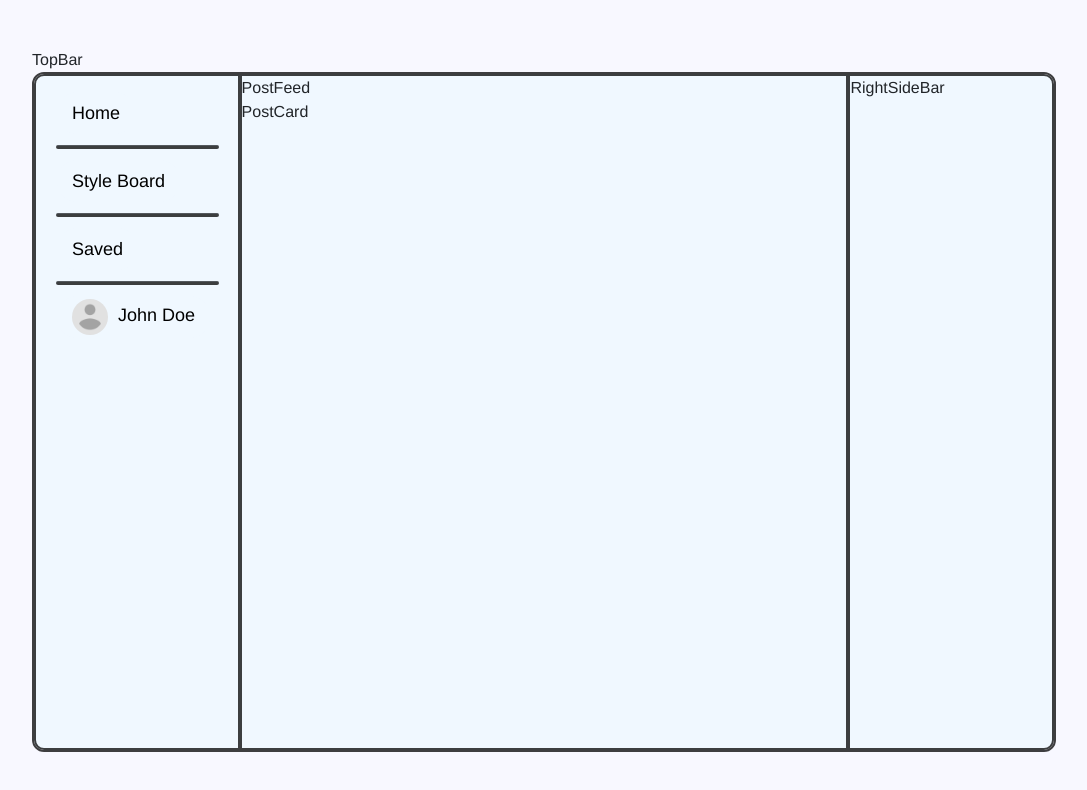
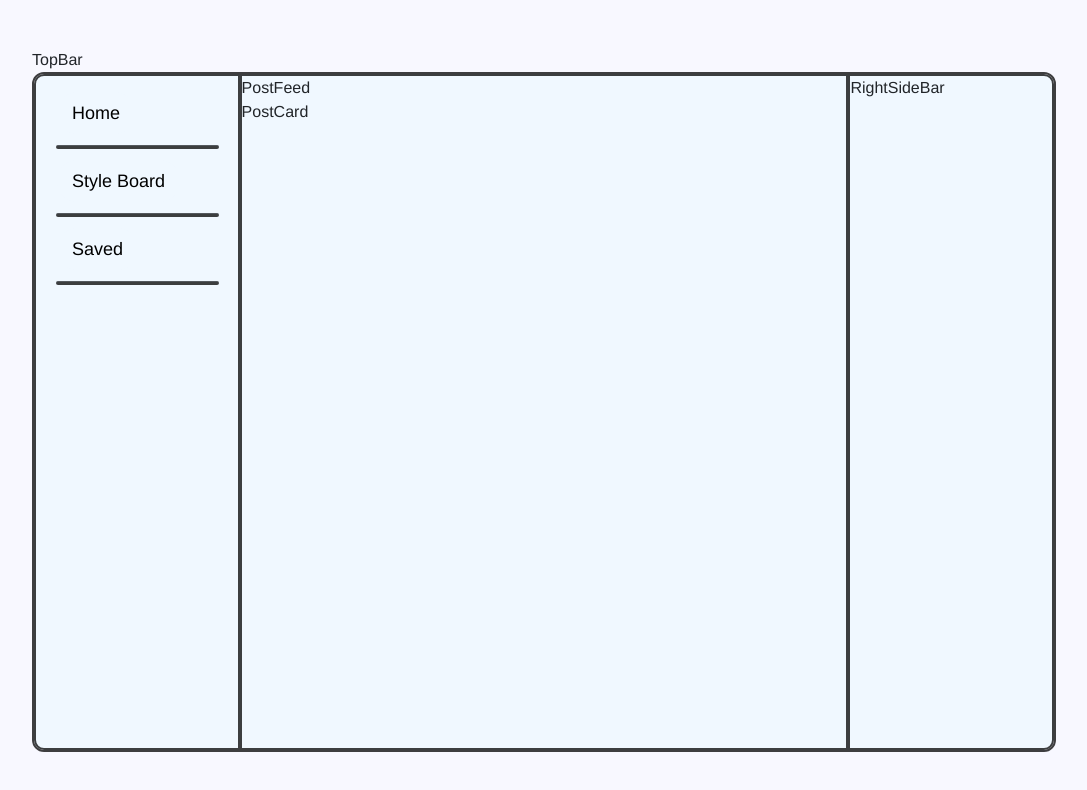
Before and after one commit to adbhati05/Web-Apps, a React (Vite) app in the folder CRUDApp/: page / in a window 1280 px wide. Shown: the top 790 px of the page, without its empty margins (96-1183 px from the left). Built offline with nearby package versions, Linux system fonts and the light colour scheme.

Commit message:
Removed TSX/CSS code needed for pfp dropdown button so that it can be moved to the TopBar files.

```diff
--- a/CRUDApp/src/components/LeftSideBar.css
+++ b/CRUDApp/src/components/LeftSideBar.css
@@ -43,71 +43,3 @@
     color: black;
     font-weight: bold;
 }
-
-/* The rule sets below are dedicated to styling the pfp/username button and the dropdown menu that is shown when it's clicked. */
-/* FIGURE OUT HOW TO GET THIS BUTTON TO APPEAR AT THE BOTTOM OF THE LEFT SIDEBAR W/O USING PIXELS FORCEFULLY. */
-.profile-dropdown {
-    margin-top: auto;
-    position: relative;
-    display: inline-block;
-}
-
-.pfp-button {
-    height: 44px;
-    align-items: center;
-    background-color: aliceblue;
-    border: 1px solid aliceblue;
-    border-radius: 22px;
-    padding-left: 15px;
-    padding-right: 15px;
-}
-
-.pfp-button:hover {
-    transform: scale(1.05);
-    background-color: lightblue;
-    border-color: lightblue;
-    color: black;
-}
-
-.pfp-button:active {
-    transform: scale(1.10);
-    background-color: lightblue;
-    border-color: lightblue;
-    color: black;
-    font-weight: bold;
-}
-
-.pfp {
-    width: 36px;
-    height: 36px;
-    border-radius: 50%;
-    margin-right: 10px;
-}
-
-.username {
-    font-size: 18px;
-    color: black;
-}
-
-.dropdown-content {
-    display: none;
-    position: absolute;
-    top: 100%;
-    left: 0;
-    background-color: lightblue;
-    min-width: 150px;
-    box-shadow: 0px 4px 8px (0, 0, 0, 0.1);
-    z-index: 1;
-    flex-direction: column;
-}
-
-.dropdown-content a {
-    padding: 10px 12px;
-    text-decoration: none;
-    color: black;
-    display: block;
-}
-
-.profile-dropdown.show .dropdown-content {
-    display: flex;
-}
--- a/CRUDApp/src/components/LeftSideBar.tsx
+++ b/CRUDApp/src/components/LeftSideBar.tsx
@@ -1,6 +1,4 @@
 import './LeftSideBar.css';
-import pfp_placeholder from '../assets/pfp_placeholder.png';
-// import test_img from '../assets/test_img.png'; (when using an image other than the placeholder, the image gets distorted, figure out how to fix that)
 
 function LeftSideBar() {
     return (
@@ -13,23 +11,7 @@ function LeftSideBar() {
             <hr className='left-side-bar-line'/>
             <button className='left-side-bar-nav'>Saved</button>
             <hr className='left-side-bar-line'/>
-
-            {/* This is the code for the profile picture button that, when clicked, will expand a dropdown that will allow the user to access Settings or Log out. */}
-            <div className='mt-auto profile-dropdown'>
-                <button className='pfp-button'>
-                    <img src={pfp_placeholder} alt='Profile' className='pfp' />
-                    <span className='username'>John Doe</span>
-                </button>
-            </div>
-
-            {/* Do more research on how to incorporate the dropdown element when the user presses on the pfp button */}
-            {/* <div className='dropdown-content'>
-                <a href=''>Settings</a>
-                <a href=''>Log out</a>
-            </div> */}
-
         </div>
-
     );
 }
 
```
